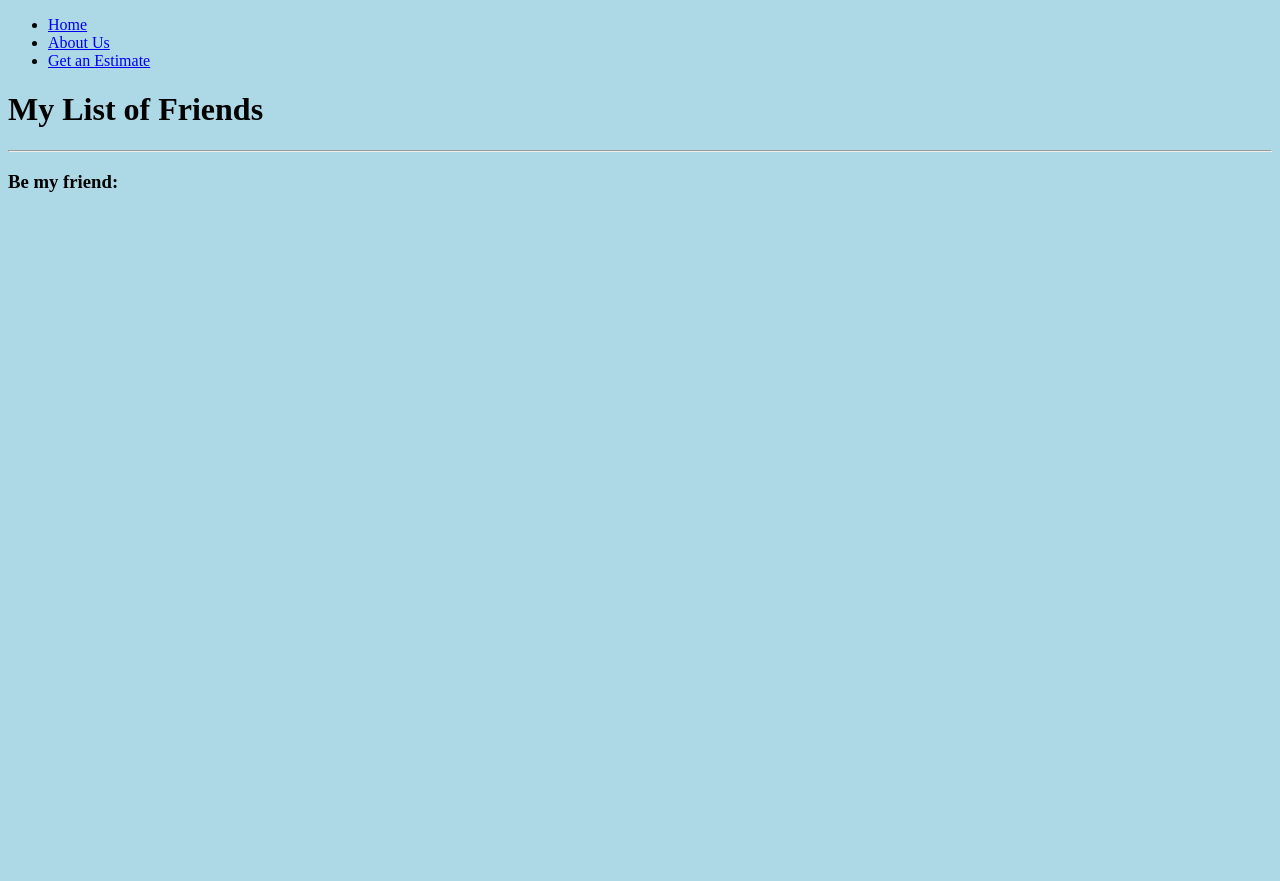
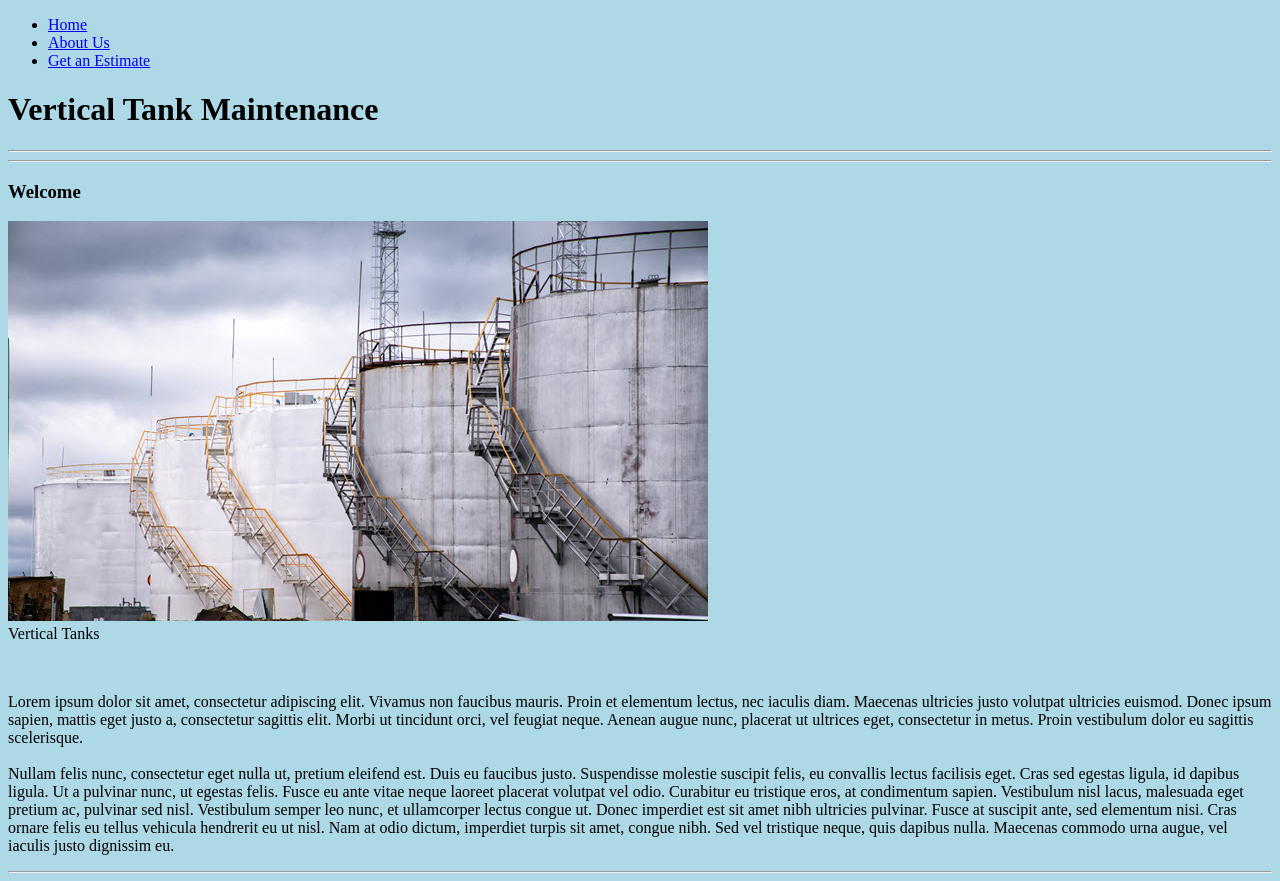
Before and after one commit to tnachman/vertical_tank_maintenance_hw8, a Flask app: page / in a window 1280 px wide. Before the commit the page ends 192 px from the top, so only its background shows below. Run offline with Flask 2, Linux system fonts and the light colour scheme.

Commit message:
added lorem ipsum, image

```diff
--- a/templates/index.html
+++ b/templates/index.html
@@ -1,6 +1,32 @@
 {% extends 'base.html' %} {% block body %}
 
-<h1> My List of Friends </h1>
+<h1> Vertical Tank Maintenance </h1>
 <hr />
-<h3>Be my friend:</h3>
+<hr />
+<h3>Welcome</h3>
+<figure>
+    <a href="../static/images/above_ground_vertical_tanks.jpg">
+        <img src="../static/images/above_ground_vertical_tanks.jpg" alt="Vertical Tanks">
+    </a>
+    <figcaption class="caption"> Vertical Tanks</figcaption>
+</figure>
+<br />
+<p>Lorem ipsum dolor sit amet, consectetur adipiscing elit. Vivamus non faucibus mauris. Proin et elementum lectus, nec
+    iaculis diam. Maecenas ultricies justo volutpat ultricies euismod. Donec ipsum sapien, mattis eget justo a,
+    consectetur sagittis elit. Morbi ut tincidunt orci, vel feugiat neque. Aenean augue nunc, placerat ut ultrices eget,
+    consectetur in metus. Proin vestibulum dolor eu sagittis scelerisque.
+    <br />
+    <br />
+    Nullam felis nunc, consectetur eget nulla ut, pretium eleifend est. Duis eu faucibus justo. Suspendisse molestie
+    suscipit felis, eu convallis lectus facilisis eget. Cras sed egestas ligula, id dapibus ligula. Ut a pulvinar nunc,
+    ut egestas felis. Fusce eu ante vitae neque laoreet placerat volutpat vel odio. Curabitur eu tristique eros, at
+    condimentum sapien. Vestibulum nisl lacus, malesuada eget pretium ac, pulvinar sed nisl. Vestibulum semper leo nunc,
+    et ullamcorper lectus congue ut. Donec imperdiet est sit amet nibh ultricies pulvinar. Fusce at suscipit ante, sed
+    elementum nisi. Cras ornare felis eu tellus vehicula hendrerit eu ut nisl. Nam at odio dictum, imperdiet turpis sit
+    amet, congue nibh. Sed vel tristique neque, quis dapibus nulla. Maecenas commodo urna augue, vel iaculis justo
+    dignissim eu.
+
+</p>
+
+<hr />
 {% endblock %}
```
